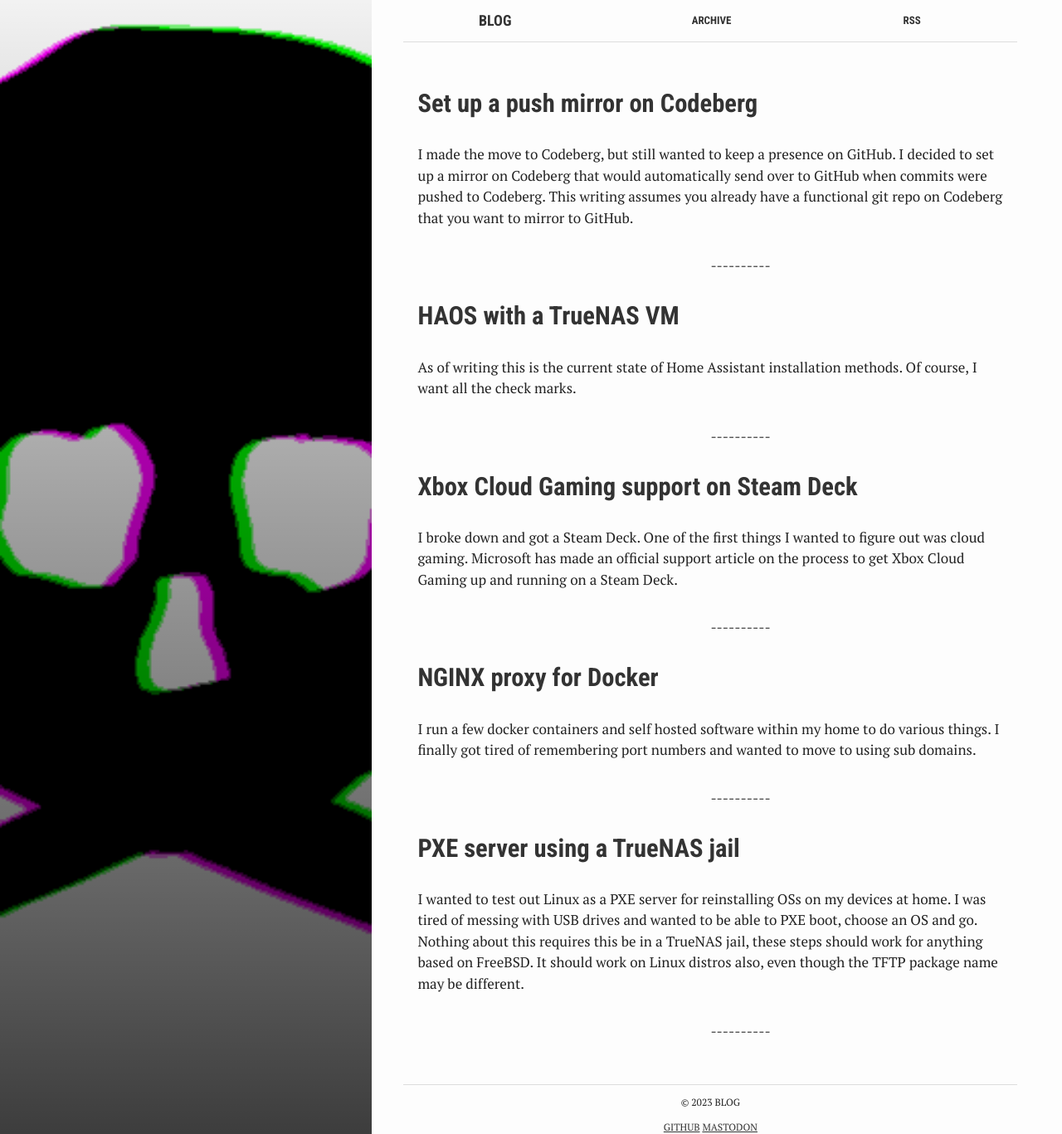
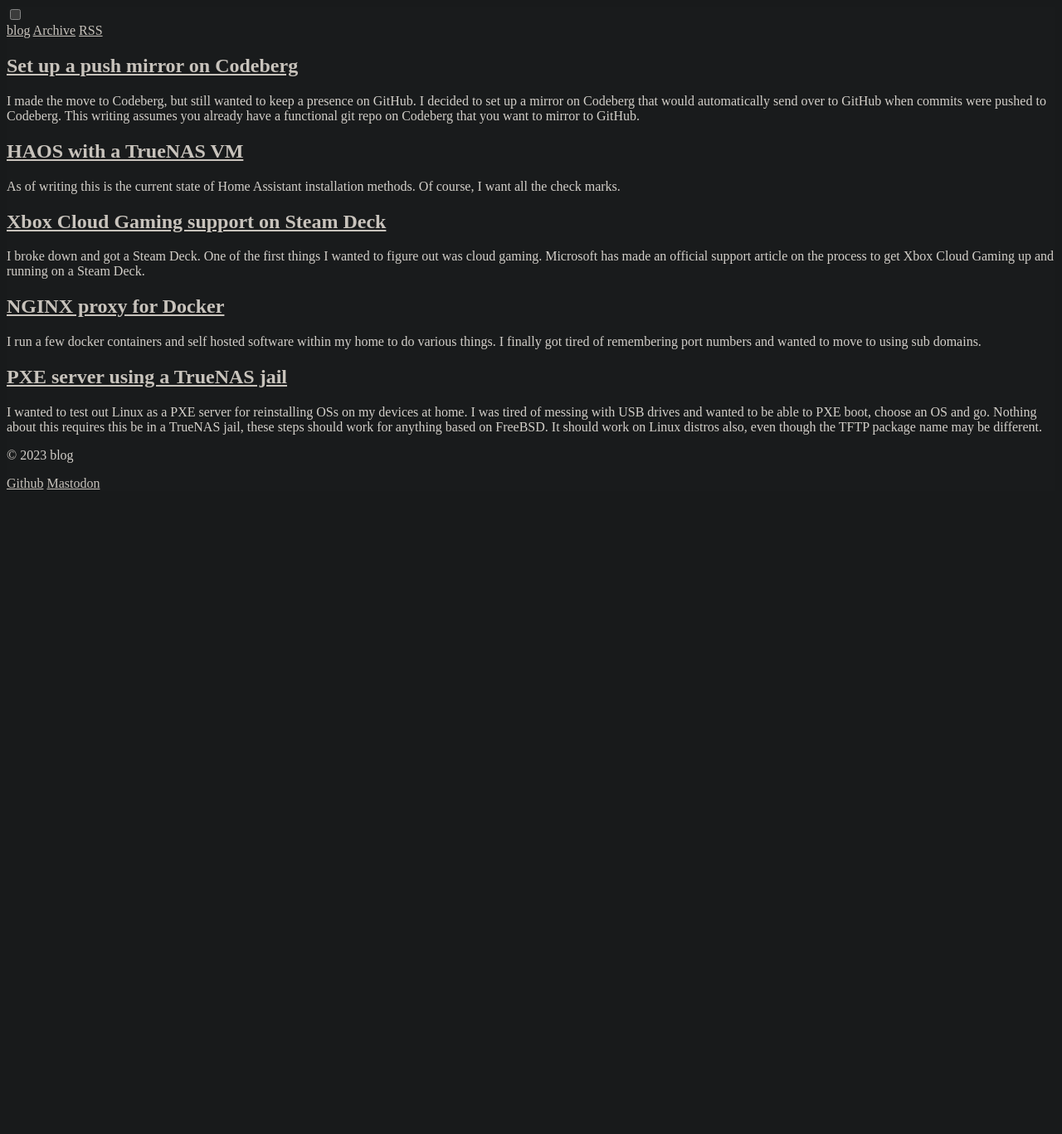
Before and after one commit to cbrookins/blog.brookins.info, a Jekyll site: the page built from index.html, in a window 1280 px wide and 1367 px high. Shown: the whole window at 83% size. Built offline with Jekyll 4.4.1, drawn with Linux system fonts in a browser that asks for light colours.

Commit message:
[+] dark theme

```diff
--- a/_includes/head.html
+++ b/_includes/head.html
@@ -20,7 +20,7 @@
 
   <link href='https://fonts.googleapis.com/css?family=PT+Serif:400,400italic,700|Roboto+Condensed:700&subset=latin' rel='stylesheet' type='text/css'>
   <!-- <link rel="stylesheet" href="{{ "/assets/main.css" | relative_url }}"> -->
-  <link rel="stylesheet" href="{{ "/assets/main.css" | relative_url }}">
+  <link rel="stylesheet" href="{{ "/assets/voyager_dark.css" | relative_url }}">
 
   <meta property="og:url" content="{{ page.url | absolute_url }}">
   <meta property="og:type" content="website">
```
